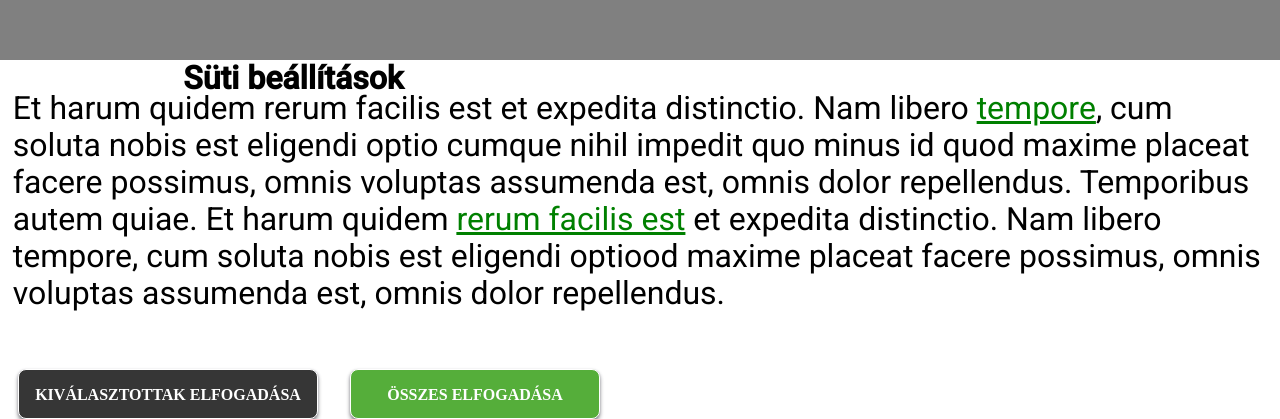
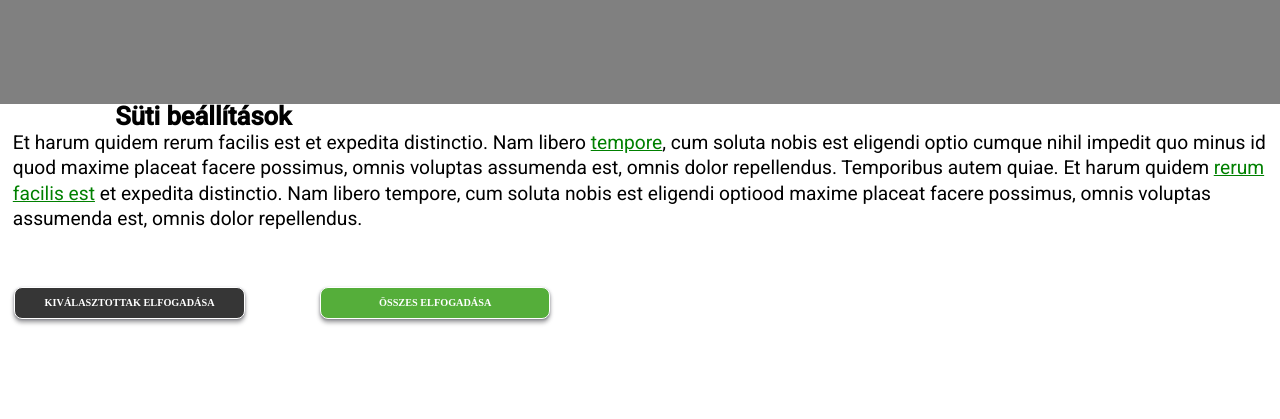
Before and after one commit to Amsekal/Cookie, an Angular app: page / in a window 1280 px wide. Shown: the part 440-859 px from the top of the page. After the commit the page ends 800 px from the top, so only its background shows below. Built offline with nearby package versions, Linux system fonts and the light colour scheme.

Commit message:
Első oldal reszponzivitás

```diff
--- a/src/app/accept/accept.component.html
+++ b/src/app/accept/accept.component.html
@@ -1,7 +1,9 @@
+
 <div class="suti">
+
     <p class="cim">Süti beállítások</p>
     <p class="sutiszoveg">Et harum quidem rerum facilis est et expedita distinctio. Nam libero <a class="zold">tempore</a>, cum soluta nobis est eligendi optio cumque nihil impedit quo minus id quod maxime placeat facere possimus, omnis voluptas assumenda est, omnis dolor repellendus. Temporibus autem quiae. Et harum quidem <a class="zold">rerum facilis est</a> et expedita distinctio. Nam libero tempore, cum soluta nobis est eligendi optiood maxime placeat facere possimus, omnis voluptas assumenda est, omnis dolor repellendus.</p>
-    <button class="acceptall" (click)="Accept()" style="position:relative;top:75px; left: 350px;"><p class="felirat">Összes elfogadása</p></button>
-    <button class="acceptsome" (click)="View()" style="position:relative;top:75px; right: 240px;"><p class="felirat">Kiválasztottak elfogadása</p></button>
+    <button class="acceptall" (click)="Accept()" style="position:relative;top:27%; left: 25%;"><p class="felirat">Összes elfogadása</p></button>
+    <button class="acceptsome" (click)="View()" style="position:relative;top:27%; right: 17.5%;"><p class="felirat">Kiválasztottak elfogadása</p></button>
 
 </div>
--- a/src/app/accept/accept.component.scss
+++ b/src/app/accept/accept.component.scss
@@ -5,8 +5,8 @@ right: 0%;
 top: 0%;
 bottom: 0%;
 margin-top: auto;
-width: 100%;
-height: 300px;
+max-width: 100%;
+max-height: 32%;
 
 background: white;
 }
@@ -15,32 +15,32 @@ background: white;
     position: relative;
 left: 1%;
 width: 98%;
-top: 10%;
+top: 2vw;
 bottom: 9.82%;
 
 font-family: Roboto;
 font-style: normal;
 font-weight: normal;
-font-size: 32px;
-line-height: 37px;
+font-size: 1.5vw;
+line-height: 2vw;
 
 color: #000000;
 }
 
 .cim{
     position: absolute;
-left: 3.39%;
-right: 84.79%;
-top: 0%;
-bottom: 26.89%;
+left: 3.39vw;
+right: 84.79vw;
+top: 0vw;
+
 
 font-family: Roboto;
 font-style: normal;
 font-weight: bold;
-font-size: 32px;
-line-height: 37px;
+font-size: 2vw;
+line-height: 2vw;
 text-align: center;
-width: 500px;
+width: 25vw;
 color: #000000;
 }
 .zold{
@@ -51,8 +51,8 @@ color: #000000;
 .acceptall{
 
     cursor: pointer;
-    height: 50px;
-    width: 250px;
+    height: 2.5vw;
+    width: 18vw;
     background: #55AE3A;
 
     border: 1px solid #FFFFFF;
@@ -66,8 +66,8 @@ color: #000000;
 .acceptsome{
 
     cursor: pointer;
-height: 50px;
-width: 300px;
+height: 2.5vw;
+width: 18vw;
 background: #363636;
 
 border: 1px solid #FFFFFF;
@@ -85,8 +85,8 @@ margin: 0px 8px;
     font-family: Work Sans;
     font-style: normal;
     font-weight: bold;
-    font-size: 16px;
-    line-height: 19px;
+    font-size: 0.8vw;
+    line-height: 0.2vw;
 
     align-items: center;
     text-align: center;
--- a/src/app/app.component.html
+++ b/src/app/app.component.html
@@ -1,3 +1,8 @@
+<head>
+    <meta name="viewport" content="width=device-width,initial-scale=1">
+</head>
+
+
 <body style="background-color:grey;">
 
 <app-accept *ngIf="Show===0"></app-accept>
```
